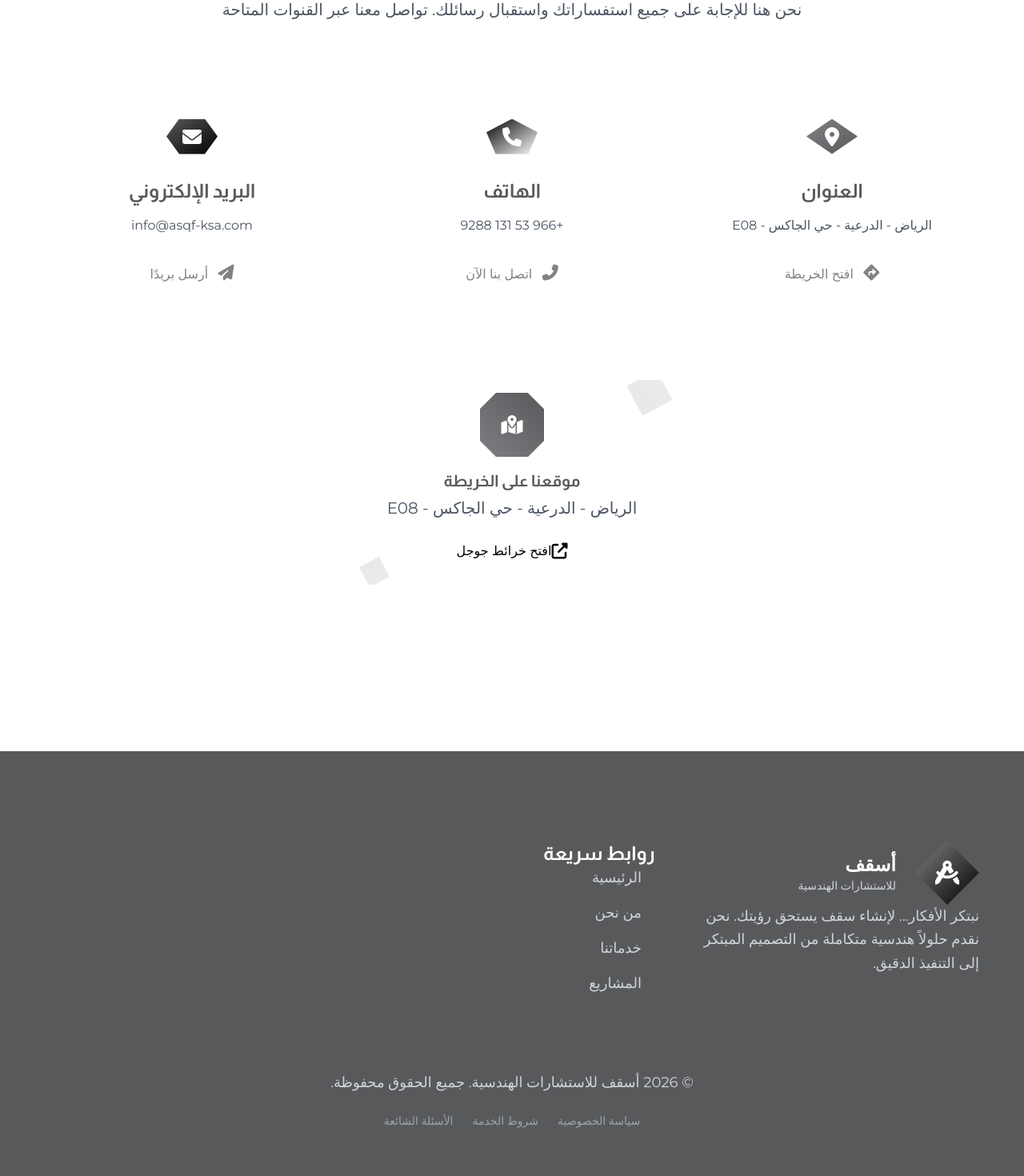
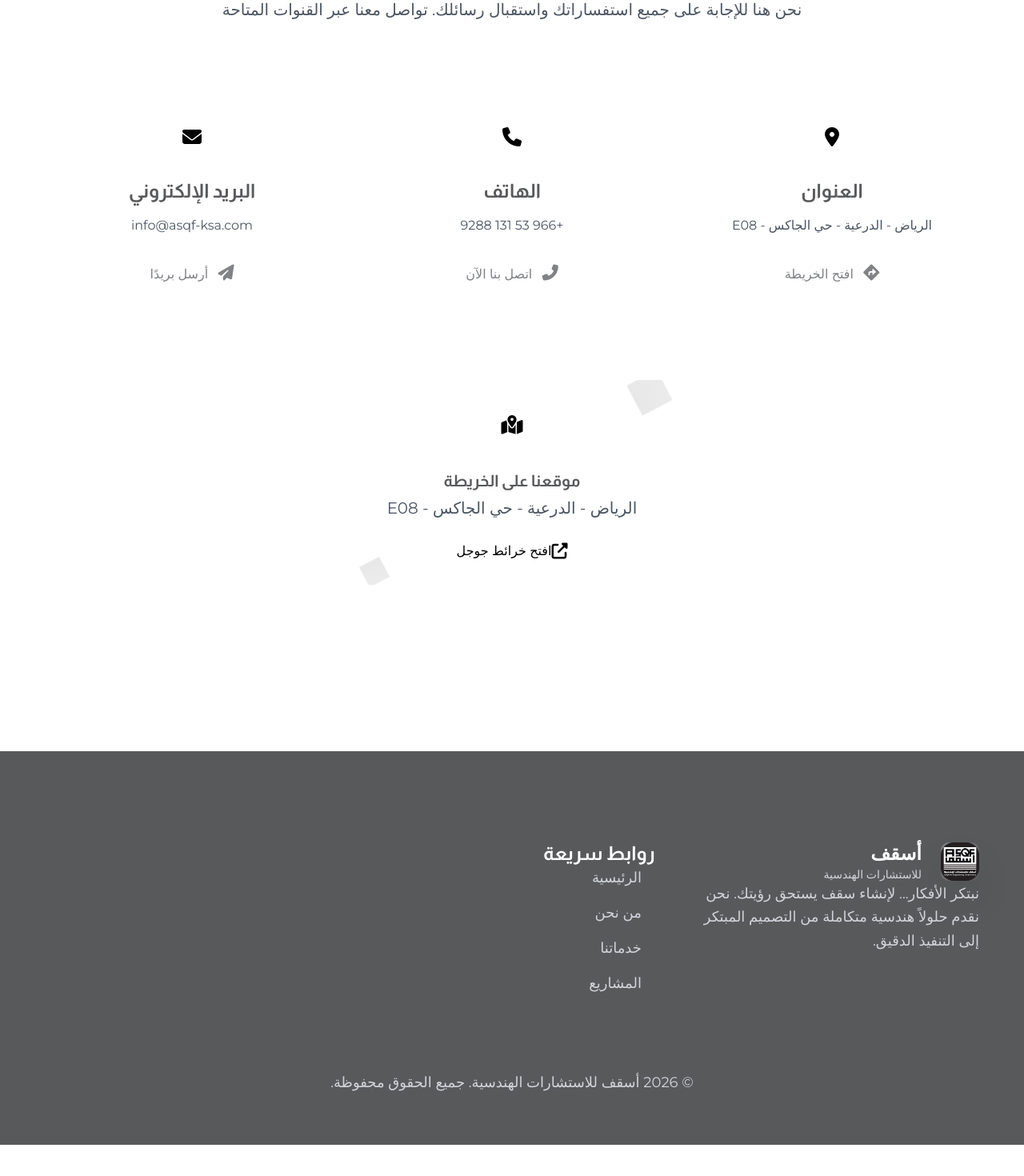
Before and after one commit to altaibanas/asqf, a React (Create React App) app: page /contact in a window 1280 px wide. Shown: the part 984-2454 px from the top of the page at 80% size. After the commit the page ends 2415 px from the top, so only its background shows below. Built offline with nearby package versions, Linux system fonts and the light colour scheme; a web font is replaced by a local one.

Commit message:
Add files via upload

```diff
--- a/src/components/About/VisionValues.js
+++ b/src/components/About/VisionValues.js
@@ -17,11 +17,9 @@ const VisionValues = memo(() => {
     <div id="vision" className="grid grid-cols-1 md:grid-cols-2 gap-16 mb-32">
       {/* رسالتنا */}
       <div className=" p-12 " data-aos="fade-right" data-aos-duration="1000" style={{background: 'linear-gradient(to bottom right, rgba(88, 89, 91, 0.05), rgba(128, 130, 133, 0.05))'}}>
-        <div className="w-24 h-24 rounded-2xl flex items-center justify-center mb-10" style={{background: 'linear-gradient(to bottom right, var(--secondary), var(--primary))', clipPath: 'polygon(50% 0%, 100% 50%, 50% 100%, 0% 50%)'}}>
-          <i className="fas fa-bullhorn text-white text-3xl"></i>
-        </div>
+
         <h3 className="text-3xl font-bold mb-8 text-primary geometric-text">{t('engineeringMission')}</h3>
-        <div className="text-gray-700 text-xl leading-relaxed mb-8">
+        <div className="text-gray-700 text-xl leading-relaxed mb-8 pb-5">
           {renderTextWithIcons(t('missionDescription'))}
         </div>
         <ul style={{display: 'flex', flexDirection: 'column', gap: '1.5rem'}}>
@@ -42,9 +40,7 @@ const VisionValues = memo(() => {
 
       {/* قيمنا */}
       <div className=" p-12 " data-aos="fade-left" data-aos-duration="1000" data-aos-delay="200" style={{background: 'linear-gradient(to bottom right, rgba(0, 0, 0, 0.05), rgba(128, 130, 133, 0.05))'}}>
-        <div className="w-24 h-24 rounded-2xl flex items-center justify-center mb-10" style={{background: 'linear-gradient(to bottom right, var(--accent), var(--secondary))', clipPath: 'polygon(50% 0%, 100% 38%, 82% 100%, 18% 100%, 0% 38%)'}}>
-          <i className="fas fa-gem text-white text-3xl"></i>
-        </div>
+
         <h3 className="text-3xl font-bold mb-8 text-primary geometric-text">{t('engineeringValues')}</h3>
         <div className="text-gray-700 text-xl leading-relaxed mb-8">
           {renderTextWithIcons(t('valuesDescription'))}
--- a/src/components/Contact/ContactInfoCard.js
+++ b/src/components/Contact/ContactInfoCard.js
@@ -13,8 +13,8 @@ const ContactInfoCard = memo(({ card }) => {
 
   return (
     <div className="  bg-white   p-6 md:p-10 text-center " data-aos="fade-up" data-aos-duration="1000" data-aos-delay={card.delay}>
-      <div className={`w-16 h-16 md:w-24 md:h-24  bg-gradient-to-br ${card.gradient} flex items-center justify-center mx-auto mb-6 md:mb-8`} style={{clipPath: card.shape, padding: '8px'}}>
-        <i className={`fas ${card.icon} text-white text-lg md:text-2xl`}></i>
+      <div className={`w-16 h-16 md:w-24 md:h-24   ${card.gradient} flex items-center justify-center mx-auto mb-6 md:mb-8`} style={{clipPath: card.shape, padding: '8px'}}>
+        <i className={`fas ${card.icon} text-black text-lg md:text-2xl`}></i>
       </div>
       <h3 className="text-xl md:text-2xl font-bold mb-4 md:mb-6 text-primary geometric-text">{card.title}</h3>
       <p className="text-gray-600 mb-6 md:mb-8 text-base md:text-lg leading-relaxed">{card.description}</p>
--- a/src/components/Contact/ContactInfoSection.js
+++ b/src/components/Contact/ContactInfoSection.js
@@ -87,8 +87,8 @@ const ContactInfoSection = memo(() => {
                 <div className="polygon-shape" style={{width: '60px', height: '60px', top: '-30px', right: '-30px'}}></div>
                 <div className="polygon-shape" style={{width: '40px', height: '40px', bottom: '-20px', left: '-20px', animationDelay: '-5s'}}></div>
 
-                <div className="w-20 h-20 md:w-32 md:h-32 rounded-full bg-gradient-to-br from-secondary to-primary flex items-center justify-center mx-auto mb-4 md:mb-6 geometric-frame" style={{border: 'none', padding: '10px'}}>
-                  <i className="fas fa-map-marked-alt text-white text-2xl md:text-4xl"></i>
+                <div className="w-20 h-20 md:w-32 md:h-32   from-secondary to-primary flex items-center justify-center mx-auto mb-4 md:mb-6   " style={{border: 'none', padding: '10px'}}>
+                  <i className="fas fa-map-marked-alt text-black text-2xl md:text-4xl"></i>
                 </div>
                 <h3 className="text-xl md:text-3xl font-bold mb-2 md:mb-4 text-primary geometric-text">{t('mapLocation')}</h3>
                 <p className="text-gray-600 text-base md:text-xl max-w-2xl mx-auto">{t('fullAddress')}</p>
--- a/src/components/Contact/HeroSection.js
+++ b/src/components/Contact/HeroSection.js
@@ -15,7 +15,7 @@ const HeroSection = memo(() => {
             </span>
           </div>
 
-          <h1 className="text-3xl md:text-5xl lg:text-6xl font-bold text-white mb-6 md:mb-8 leading-tight geometric-entrance" data-aos="fade-up" data-aos-duration="1200" data-aos-delay="200">
+          <h1 className="text-3xl md:text-5xl lg:text-6xl font-bold text-white pt-2  mb-6 md:mb-8 leading-tight geometric-entrance" data-aos="fade-up" data-aos-duration="1200" data-aos-delay="200">
             <span className="block text-gradient-geometric">{t('contact')}</span>
             <span className="block my-2 md:my-4">
               <span className="text-gradient-geometric">{t('withUs')}</span>
--- a/src/components/Footer/Footer.js
+++ b/src/components/Footer/Footer.js
@@ -23,8 +23,12 @@ const Footer = () => {
           {/* معلومات الشركة */}
           <div>
             <div className={`flex ${language === 'ar' ? 'flex-row-reverse' : ''} items-center mb-8`}>
-              <div className="w-20 h-20 rounded-2xl bg-gradient-to-br from-secondary to-accent flex items-center justify-center shadow-2xl" style={{clipPath: 'polygon(50% 0%, 100% 50%, 50% 100%, 0% 50%)'}}>
-                <i className="fas fa-drafting-compass text-white text-3xl"></i>
+              <div className="logo w-12 h-12 rounded-2xl bg-gradient-to-br from-secondary to-primary flex items-center justify-center shadow-2xl">
+                <img
+                  src='images/logo.webp'
+                  alt='شعار الشركة'
+                  className="w-full h-full object-cover rounded-2xl"
+                />
               </div>
               <div className={`${language === 'ar' ? 'mr-6 text-right' : 'ml-6'}`}>
                 <div className="text-2xl font-bold">{t('companyName')}</div>
@@ -80,11 +84,7 @@ const Footer = () => {
         <div className="pt-12 mt-12 border-t border-white/20 text-center">
           <p className="text-gray-300 text-lg">{t('copyright')}</p>
           {/* <p className="text-gray-400 mt-4 text-lg">{t('tagline')}</p> */}
-          <div className="flex justify-center space-x-6 mt-6 text-gray-400 text-sm">
-            <a href="#" className="hover:text-white transition-colors">{t('privacyPolicy')}</a>
-            <a href="#" className="hover:text-white transition-colors">{t('termsOfService')}</a>
-            <a href="#" className="hover:text-white transition-colors">{t('faq')}</a>
-          </div>
+
         </div>
       </div>
     </footer>
--- a/src/locales/en.json
+++ b/src/locales/en.json
@@ -209,7 +209,7 @@
     "partner6Title": "NASA for Engineering",
     "partner6Subtitle": "Global Partner",
     "beOurPartner": "Be Our Partner",
-    "readyToStart": "Ready to start your engineering project with us?",
+    "readyToStart": "Ready to start your engineering project with us",
     "readyDescription": "Discover how Asqaf's professional engineering team can turn your vision into tangible reality",
     "contactUs": "Contact Us",
     "browseProjects": "Browse Our Projects",
@@ -293,7 +293,7 @@
   "qualityExecution": "Quality of Execution",
   "qualityExecutionValue": "98%",
 
-  "ctaTitle": "Ready to Start Your Project With Us?",
+  "ctaTitle": "Ready to Start Your Project With Us",
   "ctaDescription": "Discover how ASQF's professional team can transform your vision into reality",
 
   "contactUs": "Contact Us",
@@ -376,7 +376,7 @@
   "housingMinistry": "Housing Ministry",
   "nasaEngineering": "NASA Engineering",
   "beOurPartner": "Be Our Partner",
-  "haveDistinguishedProject": "Have a Distinguished Project?",
+  "haveDistinguishedProject": "Have a Distinguished Project",
   "ctaDescription": "We welcome discussing your ideas and turning them into tangible reality",
   "discussYourProject": "Discuss Your Project With Us",
   "browseOurServices": "Browse Our Services",
```
